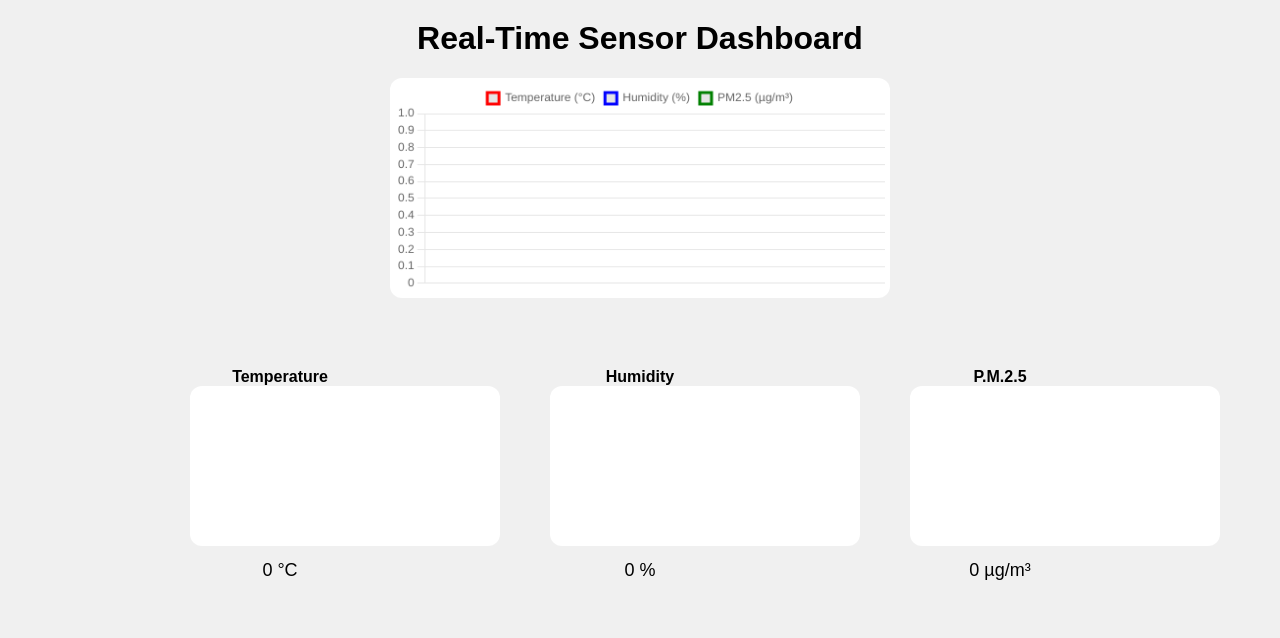
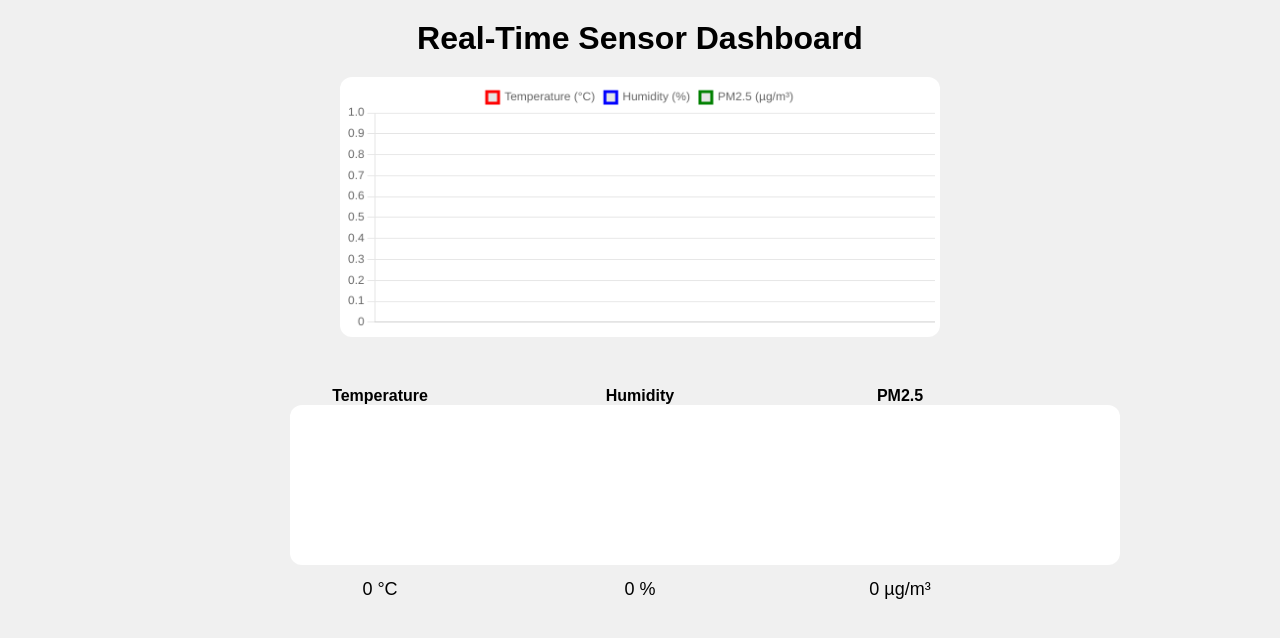
Before and after one commit to Kwanchiwaa/Factory_TEMP, a Flask app: page / in a window 1280 px wide. Shown: the top 638 px of the page. Run offline with Flask 3, Linux system fonts and the light colour scheme; a map, chart or similar area stays blank; some libraries are stand-ins or nearby versions.

Commit message:
index.html

```diff
--- a/templates/index.html
+++ b/templates/index.html
@@ -7,50 +7,15 @@
   <script src="https://cdn.jsdelivr.net/npm/chart.js"></script>
   <script src="https://cdn.jsdelivr.net/npm/gaugeJS/dist/gauge.min.js"></script>
   <style>
-    body {
-      font-family: sans-serif;
-      text-align: center;
-      background: #f0f0f0;
-    }
-    h1 {
-      margin-top: 20px;
-    }
-    .dashboard {
-      display: flex;
-      flex-direction: column;
-      align-items: center;
-      gap: 40px;
-      margin: 20px auto;
-    }
-    .chart-container {
-      width: 500px;
-      height: 220px;
-    }
-    .gauge-group {
-      display: flex;
-      justify-content: center;
-      gap: 180px;
-      flex-wrap: nowrap;
-      padding: 20px;
-    }
-    .gauge-container {
-      width: 180px;
-      height: 180px;
-    }
-    .value-label {
-      font-size: 18px;
-      margin-top: 10px;
-    }
-    .gauge-label {
-      font-size: 16px;
-      font-weight: bold;
-      margin-top: 10px;
-    }
-    canvas {
-      background: white;
-      border-radius: 12px;
-      padding: 5px;
-    }
+    body { font-family: sans-serif; text-align: center; background: #f0f0f0; }
+    h1 { margin: 20px 0; }
+    .dashboard { display: flex; flex-direction: column; align-items: center; gap: 40px; margin: 20px auto; }
+    .chart-container { width: 600px; height: 260px; }
+    .gauge-group { display: flex; justify-content: center; gap: 80px; flex-wrap: wrap; }
+    .gauge-container { width: 180px; height: 180px; }
+    .value-label { font-size: 18px; margin-top: 10px; }
+    .gauge-label { font-size: 16px; font-weight: bold; margin-top: 10px; }
+    canvas { background: white; border-radius: 12px; padding: 5px; }
   </style>
 </head>
 <body>
@@ -74,9 +39,9 @@
       <div class="value-label" id="humidity">0 %</div>
     </div>
     <div class="gauge-container">
-      <div class="gauge-label">P.M.2.5</div>
+      <div class="gauge-label">PM2.5</div>
       <canvas id="pmGauge"></canvas>
-      <div class="value-label" id="pm2.5">0 µg/m³</div>
+      <div class="value-label" id="pm25">0 µg/m³</div>
     </div>
   </div>
 </div>
@@ -84,14 +49,15 @@
 <script>
   const socket = io.connect();
 
+  // Chart.js (3 เส้น)
   const sensorChart = new Chart(document.getElementById('sensorChart'), {
     type: 'line',
     data: {
-      labels: Array(50).fill(''),
+      labels: [],
       datasets: [
-        { label: 'Temperature (°C)', data: Array(50).fill(null), borderColor: 'red', fill: false, pointRadius: 0, tension: 0.3 },
-        { label: 'Humidity (%)', data: Array(50).fill(null), borderColor: 'blue', fill: false, pointRadius: 0, tension: 0.3 },
-        { label: 'PM2.5 (µg/m³)', data: Array(50).fill(null), borderColor: 'green', fill: false, pointRadius: 0, tension: 0.3 }
+        { label: 'Temperature (°C)', data: [], borderColor: 'red', fill: false, pointRadius: 0, tension: 0.3 },
+        { label: 'Humidity (%)', data: [], borderColor: 'blue', fill: false, pointRadius: 0, tension: 0.3 },
+        { label: 'PM2.5 (µg/m³)', data: [], borderColor: 'green', fill: false, pointRadius: 0, tension: 0.3 }
       ]
     },
     options: {
@@ -99,7 +65,7 @@
       responsive: true,
       maintainAspectRatio: false,
       scales: {
-        x: { display: false },
+        x: { display: true },
         y: { beginAtZero: true }
       },
       plugins: {
@@ -108,6 +74,7 @@
     }
   });
 
+  // เกจ 3 ตัว
   function createGauge(canvas, min, max) {
     const opts = {
       angle: 0,
@@ -133,27 +100,39 @@
   const humiGauge = createGauge(document.getElementById('humiGauge'), 0, 100);
   const pmGauge = createGauge(document.getElementById('pmGauge'), 0, 300);
 
+  // ค่าล่าสุด
+  let tempValue = 0, humiValue = 0, pmValue = 0;
+
+  // รับข้อมูล socket
   socket.on('sensor_data', function(data) {
-    const tempValue = data.temperature;
-    const humiValue = data.humidity;
-    const pmValue = data.pm25;
+    console.log("Received Data: ", data);
+
+    // อัปเดตตัวแปร
+    tempValue = data.temperature;
+    humiValue = data.humidity;
+    pmValue = data.pm25;
+
+    // อัปเดตเกจ
+    tempGauge.set(tempValue);
+    humiGauge.set(humiValue);
+    pmGauge.set(pmValue);
 
     document.getElementById('temperature').innerText = tempValue + " °C";
     document.getElementById('humidity').innerText = humiValue + " %";
     document.getElementById('pm25').innerText = pmValue + " µg/m³";
 
-    tempGauge.set(tempValue);
-    humiGauge.set(humiValue);
-    pmGauge.set(pmValue);
+    // อัปเดตกราฟ
+    const now = new Date().toLocaleTimeString();
 
+    if (sensorChart.data.labels.length > 30) {
+      sensorChart.data.labels.shift();
+      sensorChart.data.datasets.forEach(ds => ds.data.shift());
+    }
+
+    sensorChart.data.labels.push(now);
     sensorChart.data.datasets[0].data.push(tempValue);
-    sensorChart.data.datasets[0].data.shift();
-
     sensorChart.data.datasets[1].data.push(humiValue);
-    sensorChart.data.datasets[1].data.shift();
-
     sensorChart.data.datasets[2].data.push(pmValue);
-    sensorChart.data.datasets[2].data.shift();
 
     sensorChart.update();
   });
```
